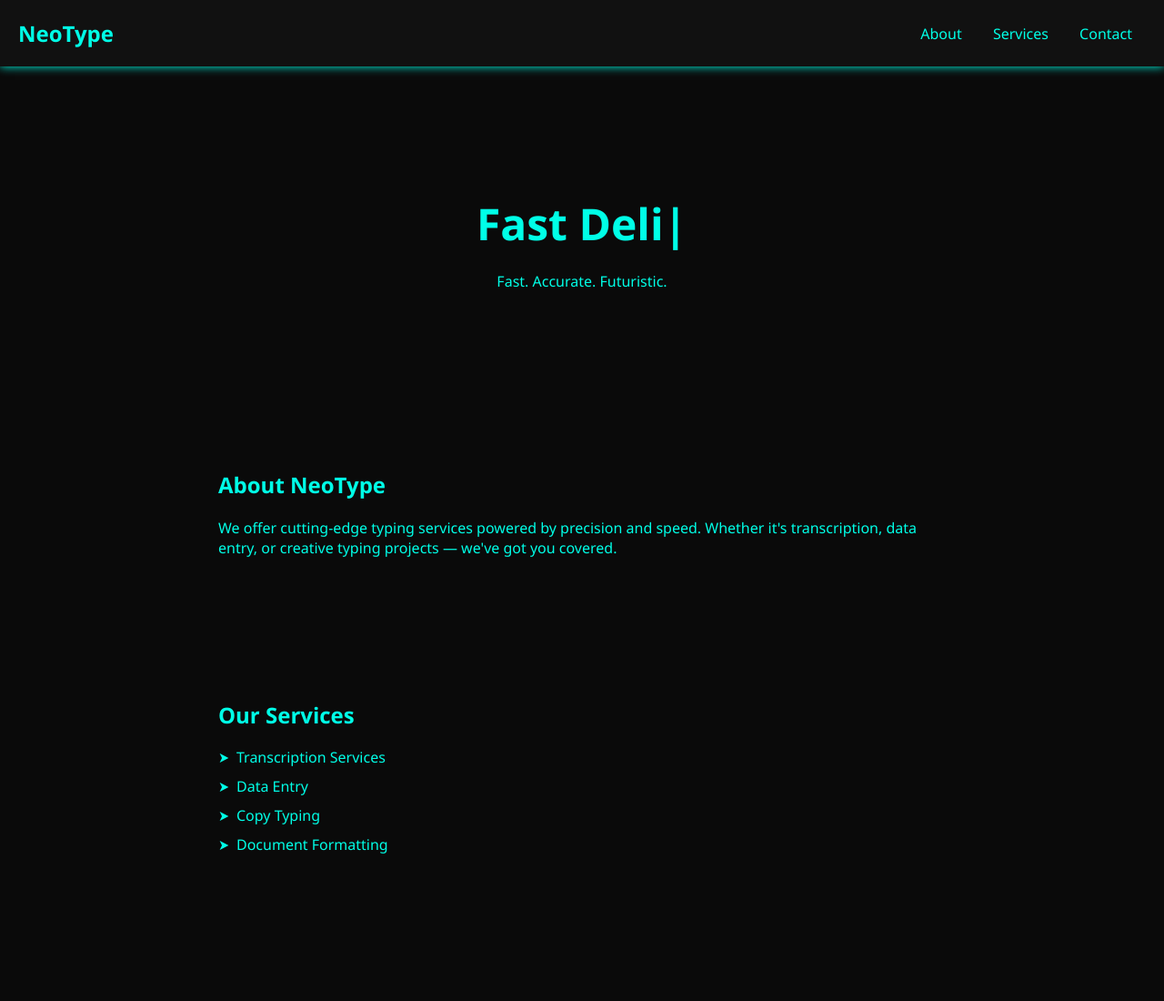
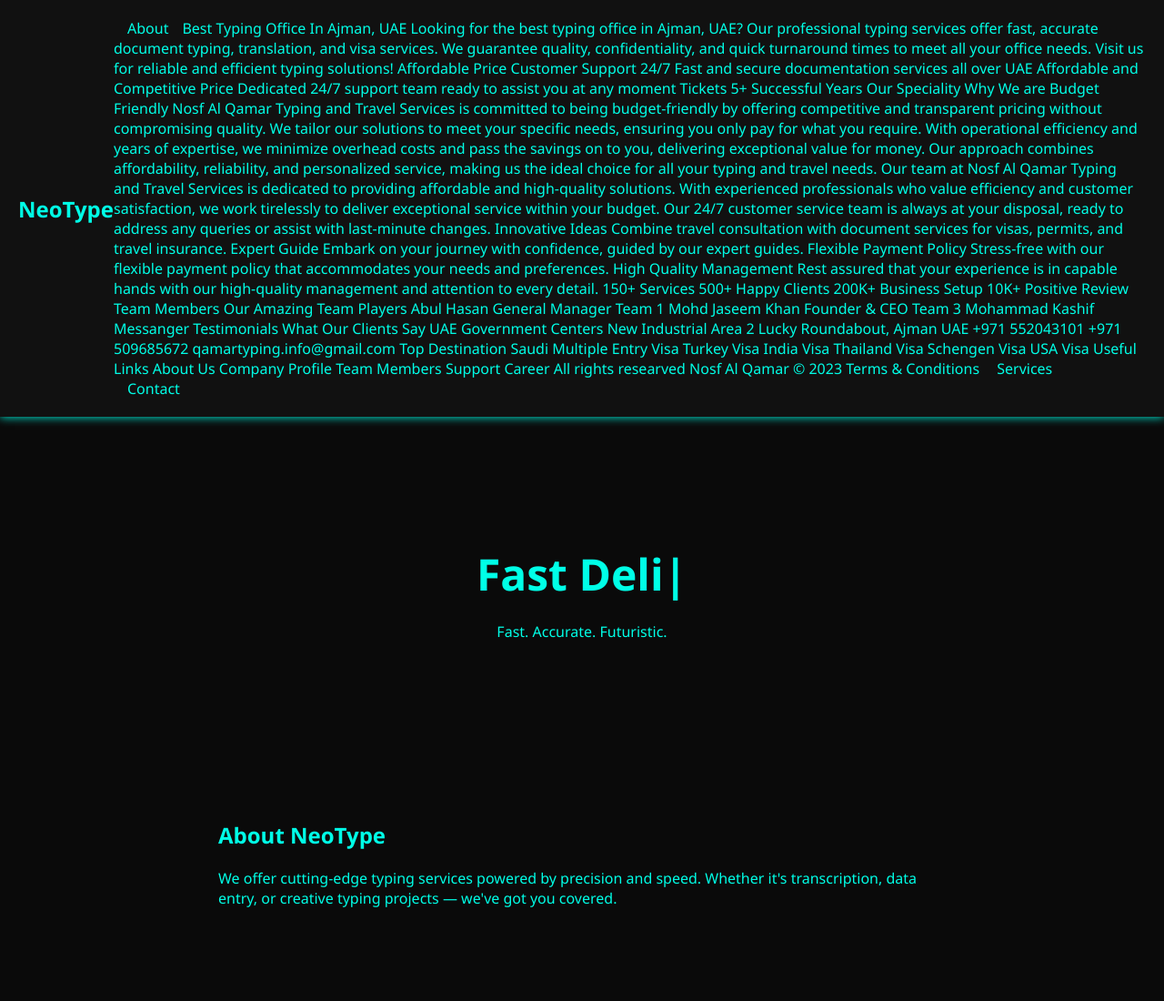
Before and after one commit to umair1237668/futuristic-typing-site, a plain HTML site: page index.html in a window 1280 px wide. Shown: the top 1100 px of the page at 91% size. Drawn offline with Linux system fonts and the light colour scheme.

Commit message:
Update index.html

```diff
--- a/index.html
+++ b/index.html
@@ -3,14 +3,110 @@
 <head>
   <meta charset="UTF-8" />
   <meta name="viewport" content="width=device-width, initial-scale=1.0"/>
-  <title>NeoType | Futuristic Typing Services</title>
+  <title>NOSF AL QAMAR  |Nosf Al Qamar Typing Where Best Services Begins </title>
   <link rel="stylesheet" href="style.css" />
 </head>
 <body>
   <header>
     <div class="logo">NeoType</div>
     <nav>
-      <a href="#about">About</a>
+      <a href="#about">About</a>Best Typing Office In Ajman, UAE
+Looking for the best typing office in Ajman, UAE? Our professional typing services offer fast, accurate document typing, translation, and visa services. We guarantee quality, confidentiality, and quick turnaround times to meet all your office needs. Visit us for reliable and efficient typing solutions!
+
+
+Affordable Price
+
+Customer Support 24/7
+Fast and secure documentation services all over UAE
+Affordable and Competitive Price
+Dedicated 24/7 support team ready to assist you at any moment
+Tickets
+5+
+Successful
+Years
+Our Speciality
+Why We are Budget Friendly
+Nosf Al Qamar Typing and Travel Services is committed to being budget-friendly by offering competitive and transparent pricing without compromising quality. We tailor our solutions to meet your specific needs, ensuring you only pay for what you require. With operational efficiency and years of expertise, we minimize overhead costs and pass the savings on to you, delivering exceptional value for money. Our approach combines affordability, reliability, and personalized service, making us the ideal choice for all your typing and travel needs.
+
+Our team at Nosf Al Qamar Typing and Travel Services is dedicated to providing affordable and high-quality solutions. With experienced professionals who value efficiency and customer satisfaction, we work tirelessly to deliver exceptional service within your budget.
+
+Our 24/7 customer service team is always at your disposal, ready to address any queries or assist with last-minute changes.
+
+Innovative Ideas
+Combine travel consultation with document services for visas, permits, and travel insurance.
+Expert Guide
+Embark on your journey with confidence, guided by our expert guides.
+Flexible Payment Policy
+Stress-free with our flexible payment policy that accommodates your needs and preferences.
+High Quality Management
+Rest assured that your experience is in capable hands with our high-quality management and attention to every detail.
+150+
+Services
+500+
+Happy
+Clients
+200K+
+Business
+Setup
+10K+
+Positive
+Review
+Team Members
+Our Amazing Team Players
+
+Abul Hasan
+General Manager
+Team 1
+Mohd Jaseem Khan
+Founder & CEO
+Team 3
+Mohammad Kashif
+Messanger
+Testimonials
+What Our Clients Say
+
+
+
+
+
+
+
+
+
+
+
+
+
+
+
+
+
+
+
+UAE Government Centers
+
+New Industrial Area 2 Lucky Roundabout, Ajman UAE
++971 552043101 +971 509685672
+qamartyping.info@gmail.com
+
+
+
+Top Destination
+Saudi Multiple Entry Visa
+Turkey Visa
+India Visa
+Thailand Visa
+Schengen Visa
+USA Visa
+Useful Links
+About Us
+Company Profile
+Team Members
+Support
+Career
+All rights researved Nosf Al Qamar © 2023
+Terms & Conditions
+
       <a href="#services">Services</a>
       <a href="#contact">Contact</a>
     </nav>
```
